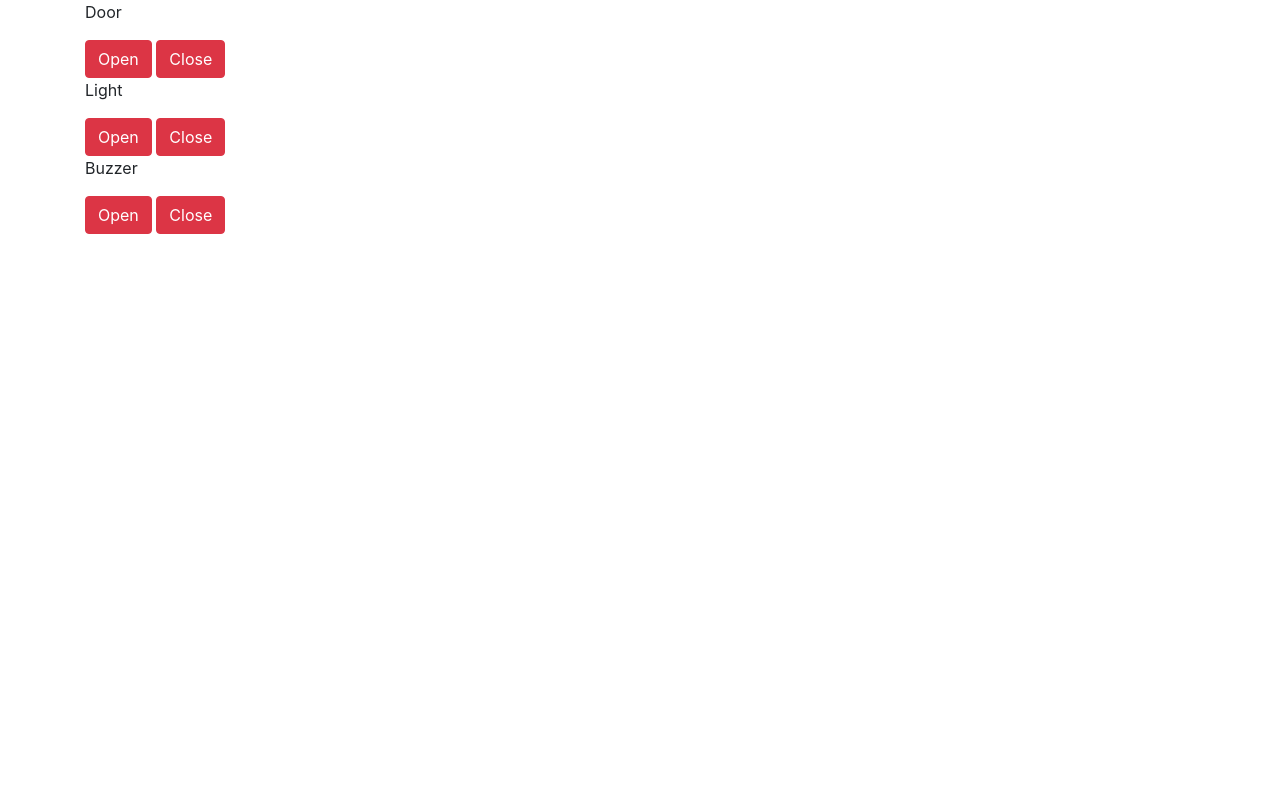
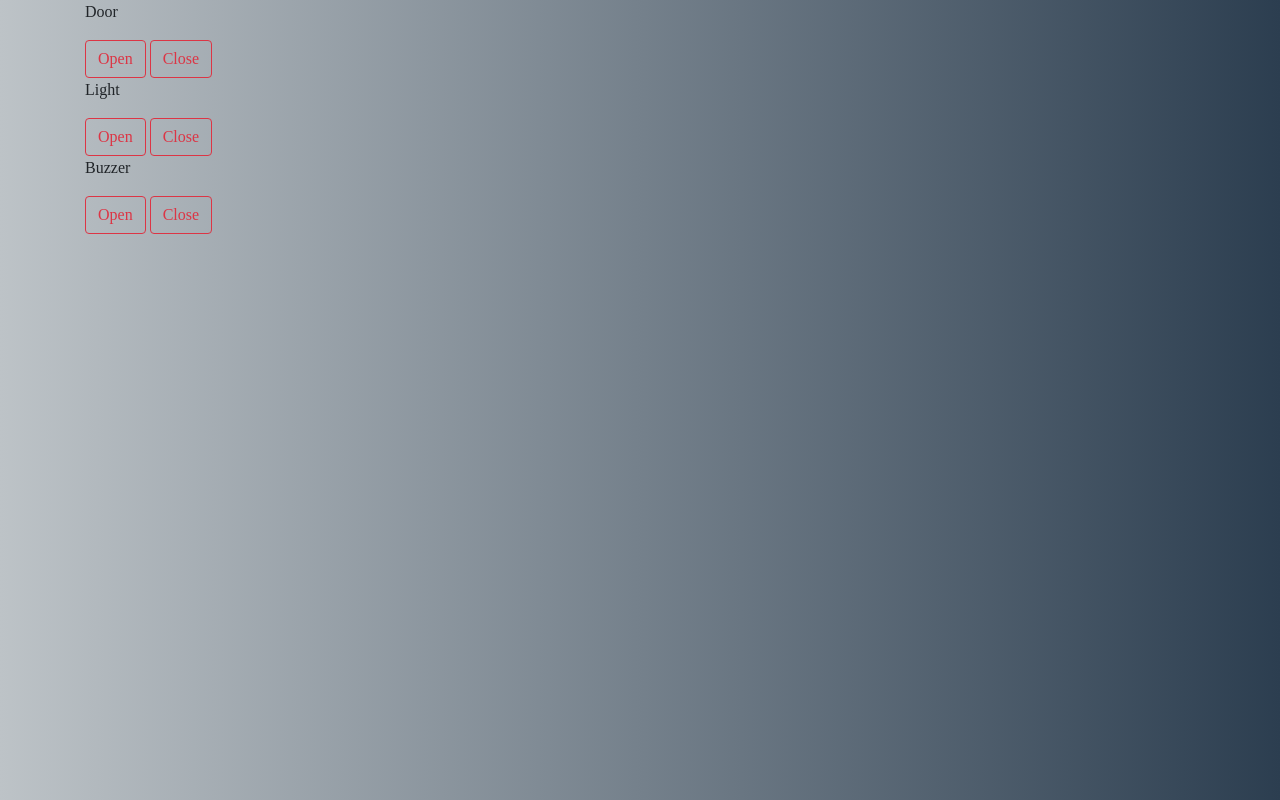
Before and after one commit to bameethanida/JailBreak, a plain HTML site: page index.html in a window 1280 px wide. Drawn offline with nearby package versions, Linux system fonts and the light colour scheme.

Commit message:
init css

```diff
--- a/index.html
+++ b/index.html
@@ -6,25 +6,34 @@
     <meta http-equiv="X-UA-Compatible" content="ie=edge">
 
     <!-- CSS -->
+    <link rel="stylesheet" href="style.css">
     <link rel="stylesheet" href="https://stackpath.bootstrapcdn.com/bootstrap/4.1.3/css/bootstrap.min.css" integrity="sha384-MCw98/SFnGE8fJT3GXwEOngsV7Zt27NXFoaoApmYm81iuXoPkFOJwJ8ERdknLPMO" crossorigin="anonymous">
 
     <title>JAIL</title>
 </head>
 <body>
+    <div class="title">
+
+    </div>
+
+    <div class="control-section">
+
+    </div>
+
     <div class="container">
         <p>Door</p>
-        <button type="button" class="btn btn-danger">Open</button>
-        <button type="button" class="btn btn-danger">Close</button>
+        <button type="button" class="btn btn-outline-danger">Open</button>
+        <button type="button" class="btn btn-outline-danger">Close</button>
     </div>
     <div class="container">
         <p>Light</p>
-        <button type="button" class="btn btn-danger">Open</button>
-        <button type="button" class="btn btn-danger">Close</button>
+        <button type="button" class="btn btn-outline-danger">Open</button>
+        <button type="button" class="btn btn-outline-danger">Close</button>
     </div>
     <div class="container">
         <p>Buzzer</p>
-        <button type="button" class="btn btn-danger">Open</button>
-        <button type="button" class="btn btn-danger">Close</button>
+        <button type="button" class="btn btn-outline-danger">Open</button>
+        <button type="button" class="btn btn-outline-danger">Close</button>
     </div>
 
     <!-- JS -->
--- /dev/null
+++ b/style.css
@@ -0,0 +1,7 @@
+* {
+    font-family: product sans;
+}
+
+body {
+    background: linear-gradient(-90deg, #2c3e50 0%, #bdc3c7 100%);
+}
```
